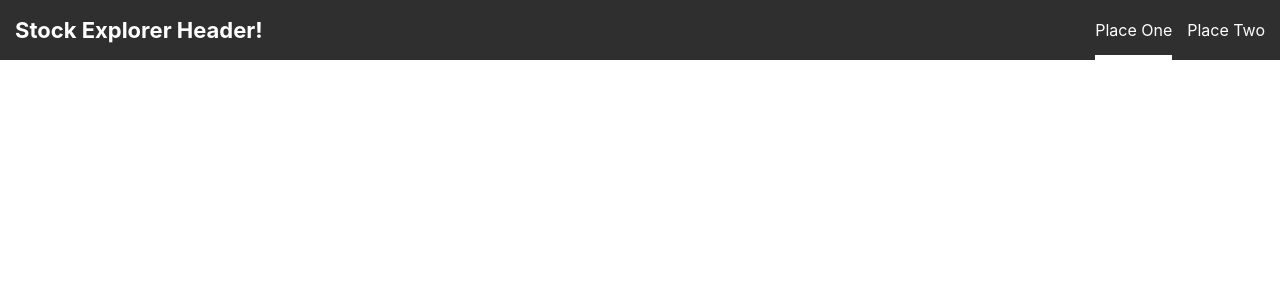
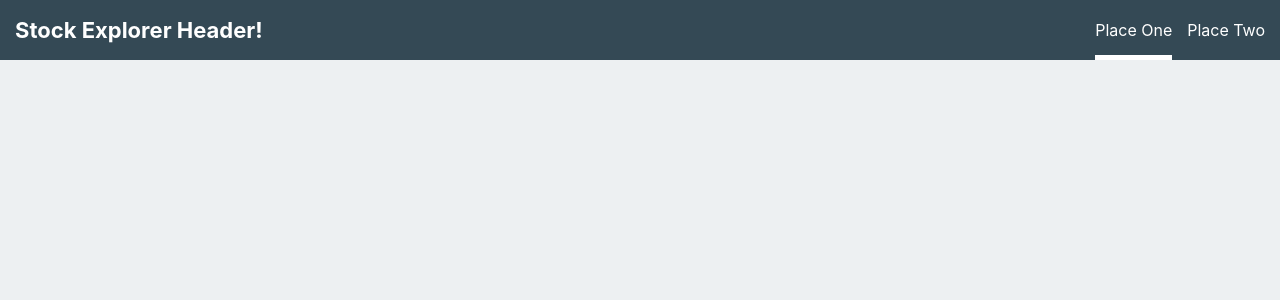
Before and after one commit to Amoroth/react-stock-explorer, a React (Create React App) app: page / in a window 1280 px wide. Shown: the top 300 px of the page. Built offline with nearby package versions, Linux system fonts and the light colour scheme.

Commit message:
changed color of header and background

```diff
--- a/src/Header/Header.js
+++ b/src/Header/Header.js
@@ -19,7 +19,8 @@ const header = (props) => {
 
 const style = css({
   alignItems: 'center',
-  backgroundColor: '#2f2f2f',
+  // backgroundColor: '#2f2f2f',
+  backgroundColor: '#344955',
   display: 'flex',
   height: 60,
   justifyContent: 'space-between',
--- a/src/index.css
+++ b/src/index.css
@@ -6,6 +6,7 @@ body {
     sans-serif;
   -webkit-font-smoothing: antialiased;
   -moz-osx-font-smoothing: grayscale;
+  background-color: #edf0f2;
 }
 
 * {
```
